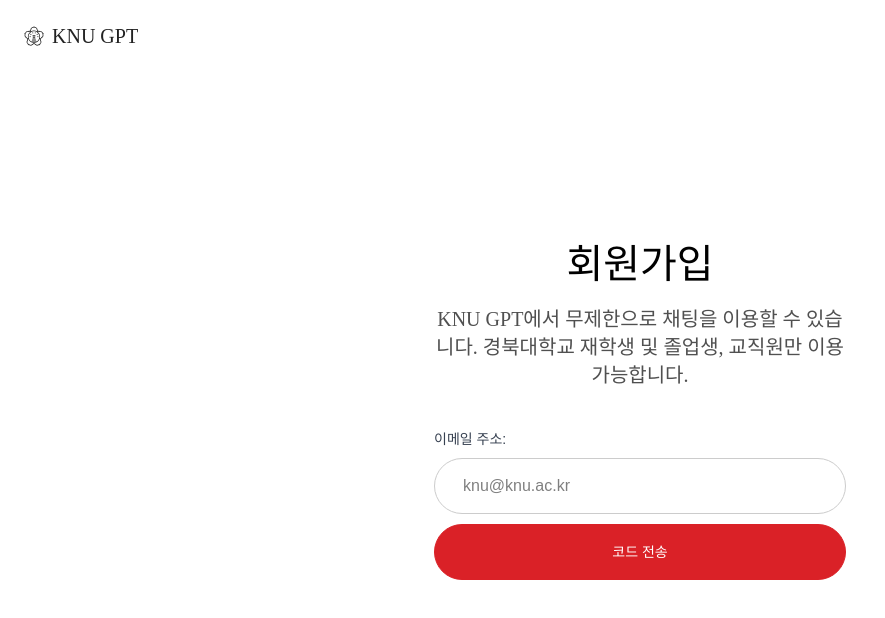
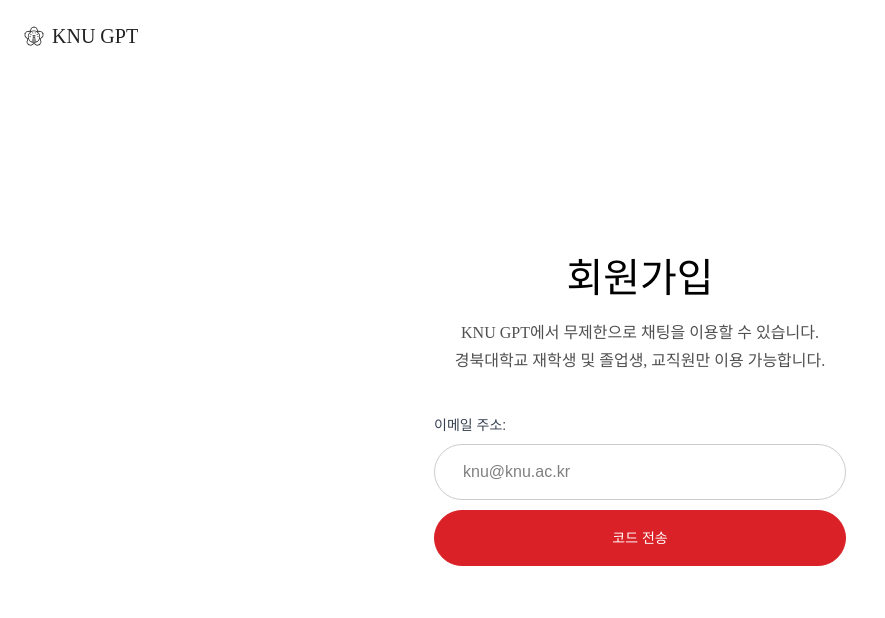
Before and after one commit to KNU-GPT1/KNU-GPT-FE, a React (Vite) app: page /signup in a window 1280 px wide. Shown: the top 618 px of the page, without its empty margins (0-885 px from the left). Built offline with nearby package versions, Linux system fonts and the light colour scheme; no server answers.

Commit message:
텍스트 간격 수정

```diff
--- a/index.html
+++ b/index.html
@@ -4,7 +4,7 @@
     <meta charset="UTF-8" />
     <link rel="icon" type="image/svg+xml" href="/knu.svg" />
     <meta name="viewport" content="width=device-width, initial-scale=1.0" />
-    <title></title>
+    <title>SIGN</title>
   </head>
   <body>
     <div id="root"></div>
--- a/src/pages/SignupPage.tsx
+++ b/src/pages/SignupPage.tsx
@@ -232,9 +232,9 @@
 
           <div className="self-stretch flex flex-col items-center gap-3">
             <div className="self-stretch text-center text-black text-[40px] font-medium font-['Pretendard'] leading-[56px]">회원가입</div>
-            <div className="self-stretch text-center text-[#505050] text-xl font-normal font-['Pretendard'] leading-7">
+            <div className="self-stretch text-center text-[#505050] text-l font-normal font-['Pretendard'] leading-7">
                 KNU GPT에서 무제한으로 채팅을 이용할 수 있습니다.
-                경북대학교 재학생 및 졸업생, 교직원만 이용 가능합니다.
+                <p>경북대학교 재학생 및 졸업생, 교직원만 이용 가능합니다.</p>
             </div>
           </div>
 
```
